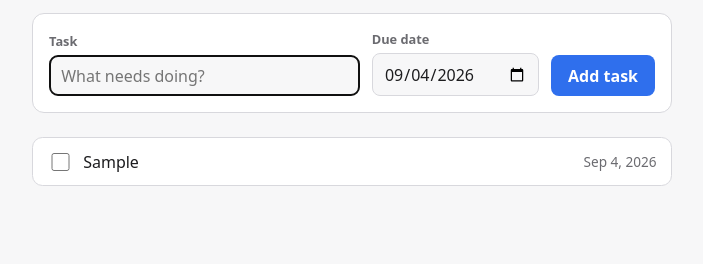
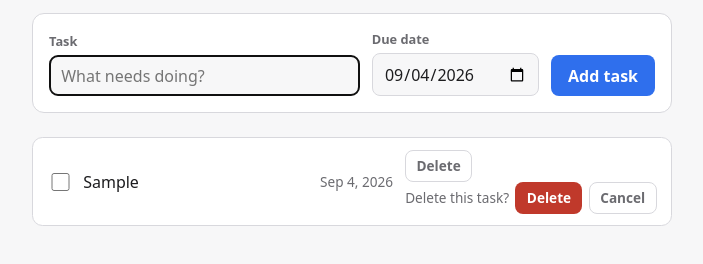
Before and after one commit to rajukolikapogu-hg/I2L-simple-todo-app, a website built with Vite: page index.html in a window 1280 px wide. Both pictures are taken after typing "Sample" into the empty fields and a click on the button "Add task". Shown: the part 70-334 px from the top of the page, without its empty margins (288-991 px from the left). Built offline with nearby package versions, Linux system fonts and the light colour scheme.

Commit message:
feat(delete): add task deletion behind an inline confirmation
Closes #7

Co-Authored-By: Claude Opus 5 (1M context) <noreply@anthropic.com>
Claude-Session: https://claude.ai/code/session_018DDGk5NaQeVKNHckrCUW19

```diff
--- a/src/styles.css
+++ b/src/styles.css
@@ -170,3 +170,35 @@ h1 {
   text-decoration: line-through;
   color: var(--muted);
 }
+
+.task__actions {
+  flex: none;
+}
+
+.task__confirm {
+  display: flex;
+  align-items: center;
+  gap: 0.4rem;
+  flex-wrap: wrap;
+}
+
+.task__confirm-text {
+  font-size: 0.85rem;
+  color: var(--muted);
+}
+
+.button--ghost {
+  background: transparent;
+  border-color: var(--border);
+  color: var(--muted);
+}
+
+.button--danger {
+  background: #c0392b;
+  color: #fff;
+}
+
+.task__actions .button {
+  padding: 0.35rem 0.65rem;
+  font-size: 0.85rem;
+}
--- a/src/ui/app.ts
+++ b/src/ui/app.ts
@@ -31,6 +31,7 @@ export function mountApp(root: HTMLElement, store: TaskStore): void {
   const render = (): void =>
     renderTaskList(list, sortByDueDate(store.getTasks()), {
       onToggleComplete: (id, completed) => store.update(id, { completed }),
+      onDelete: (id) => store.remove(id),
     });
   store.subscribe(render);
   render();
--- a/src/ui/taskList.ts
+++ b/src/ui/taskList.ts
@@ -3,6 +3,7 @@ import type { Task } from '../domain/task';
 /** Callbacks the list needs to act on a task row. */
 export interface TaskListActions {
   onToggleComplete(id: string, completed: boolean): void;
+  onDelete(id: string): void;
 }
 
 /**
@@ -47,8 +48,69 @@ function renderTaskItem(task: Task, actions: TaskListActions): HTMLLIElement {
   due.dateTime = task.dueDate;
   due.textContent = formatDueDate(task.dueDate);
 
-  item.append(label, due);
+  item.append(label, due, buildDeleteControl(task, actions));
   return item;
+}
+
+/**
+ * A delete button that turns into an inline confirm/cancel pair on first click.
+ *
+ * Deliberately not `window.confirm`: a native dialog blocks the whole page, is
+ * awkward to style and to test, and cannot be dismissed with the keyboard as
+ * predictably as two real buttons. The two-step control is lightweight, stays
+ * inside the row, and is fully keyboard operable.
+ */
+function buildDeleteControl(task: Task, actions: TaskListActions): HTMLDivElement {
+  const wrapper = document.createElement('div');
+  wrapper.className = 'task__actions';
+
+  const deleteButton = document.createElement('button');
+  deleteButton.type = 'button';
+  deleteButton.className = 'button button--ghost task__delete';
+  deleteButton.textContent = 'Delete';
+  deleteButton.setAttribute('aria-label', `Delete "${task.title}"`);
+
+  const confirmation = document.createElement('div');
+  confirmation.className = 'task__confirm';
+  confirmation.hidden = true;
+
+  const prompt = document.createElement('span');
+  prompt.className = 'task__confirm-text';
+  prompt.textContent = 'Delete this task?';
+
+  const confirmButton = document.createElement('button');
+  confirmButton.type = 'button';
+  confirmButton.className = 'button button--danger task__confirm-delete';
+  confirmButton.textContent = 'Delete';
+  confirmButton.setAttribute('aria-label', `Confirm deleting "${task.title}"`);
+
+  const cancelButton = document.createElement('button');
+  cancelButton.type = 'button';
+  cancelButton.className = 'button button--ghost task__cancel-delete';
+  cancelButton.textContent = 'Cancel';
+  cancelButton.setAttribute('aria-label', `Keep "${task.title}"`);
+
+  confirmation.append(prompt, confirmButton, cancelButton);
+  wrapper.append(deleteButton, confirmation);
+
+  const showConfirmation = (visible: boolean): void => {
+    deleteButton.hidden = visible;
+    confirmation.hidden = !visible;
+  };
+
+  deleteButton.addEventListener('click', () => {
+    showConfirmation(true);
+    // Land focus on the confirm button so the prompt is reachable without
+    // tabbing back into the row.
+    confirmButton.focus();
+  });
+  cancelButton.addEventListener('click', () => {
+    showConfirmation(false);
+    deleteButton.focus();
+  });
+  confirmButton.addEventListener('click', () => actions.onDelete(task.id));
+
+  return wrapper;
 }
 
 /** Renders an ISO date as e.g. "15 Jan 2026", falling back to the raw value. */
```
Also changed, not shown: test/deletion.test.ts (added, +122 -0 lines).
